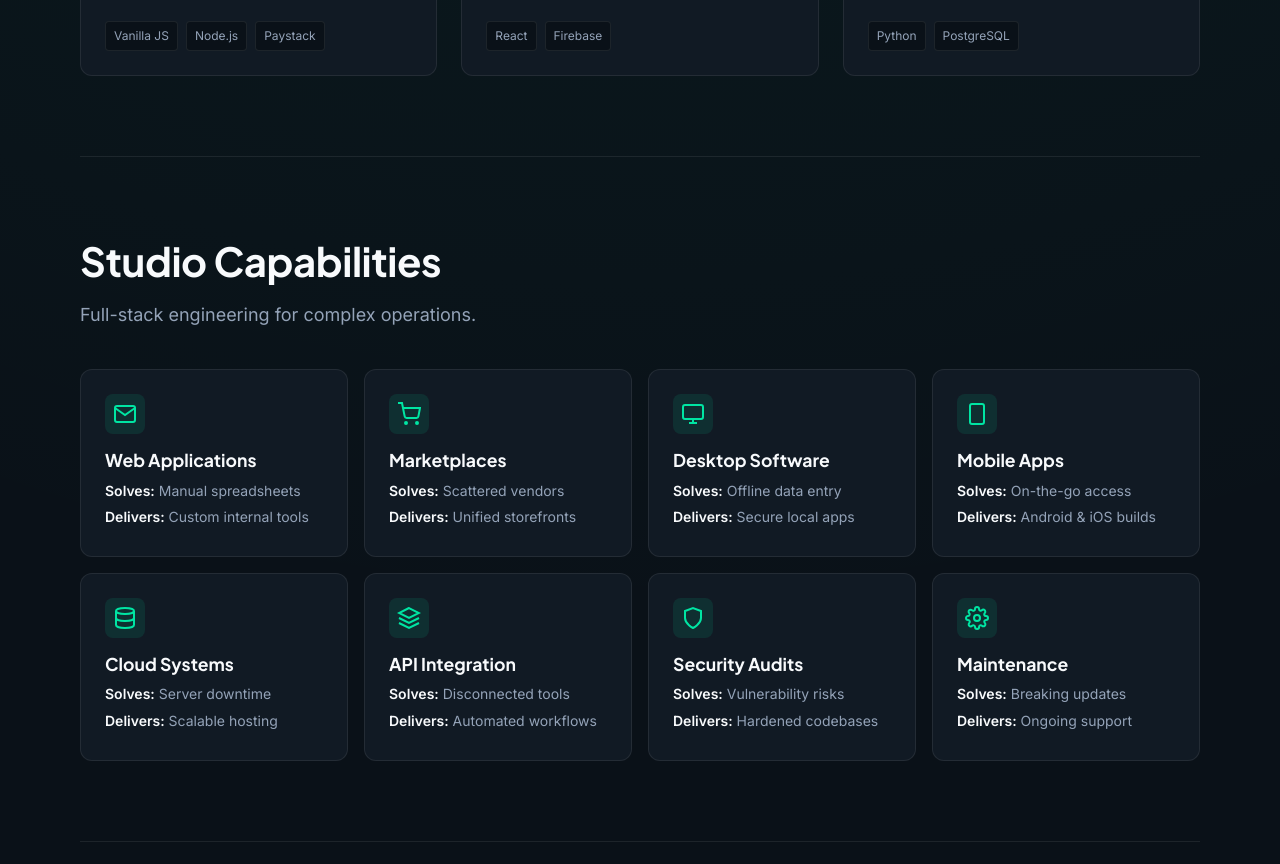
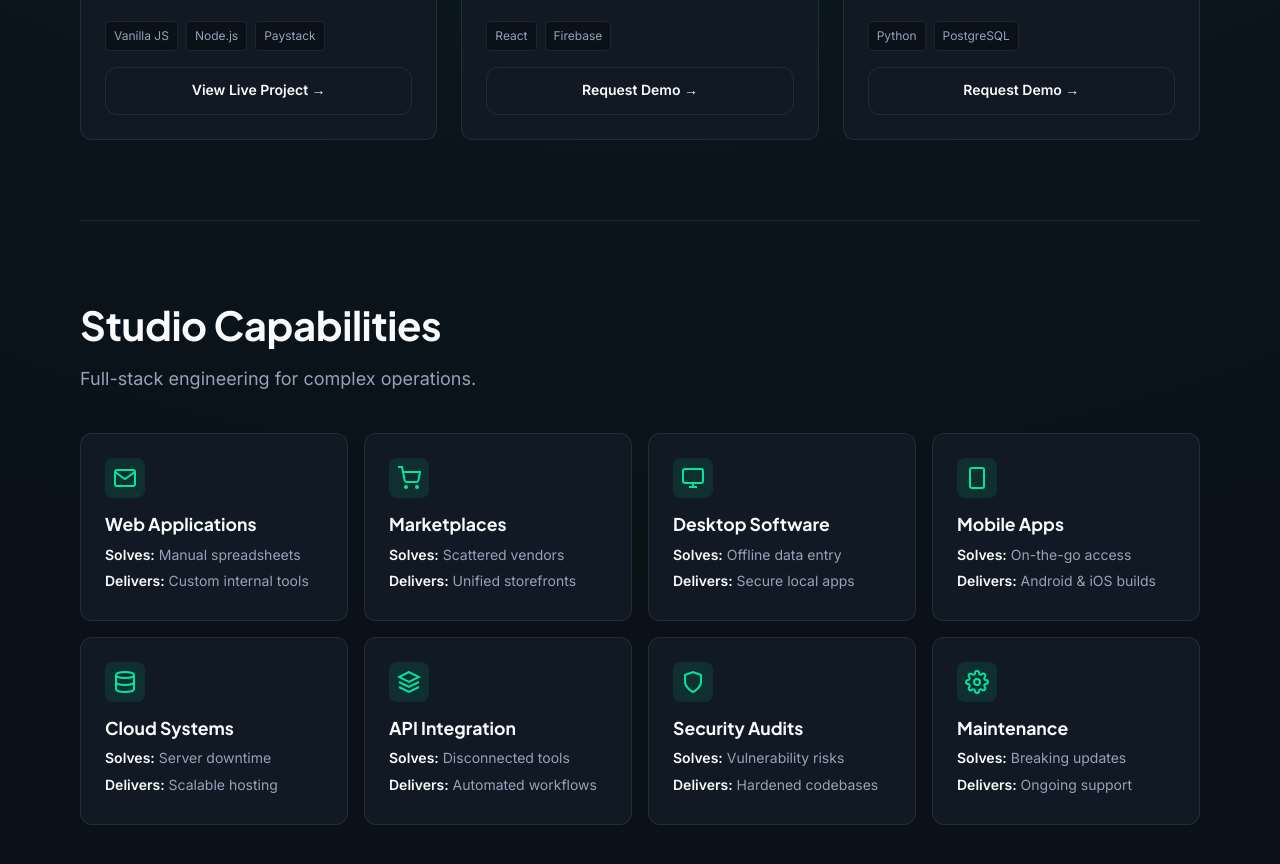
Before and after one commit to shehulhadi/about, a plain HTML site: page index.html in a window 1280 px wide. Shown: the part 1332-2196 px from the top of the page. Drawn offline with Linux system fonts and the light colour scheme.

Commit message:
Add clear action buttons to project cards

```diff
--- a/index.html
+++ b/index.html
@@ -368,6 +368,7 @@
             <span>Node.js</span>
             <span>Paystack</span>
           </div>
+<a href="https://shehulhadi.github.io/pxdynasty/" target="_blank" rel="noopener" class="btn btn-secondary" style="margin-top: 16px; width: 100%; font-size: 0.875rem;">View Live Project &rarr;</a>
         </article>
 
         <!-- Matric -->
@@ -400,6 +401,7 @@
             <span>React</span>
             <span>Firebase</span>
           </div>
+<a href="https://wa.me/2349063200718?text=I%20would%20like%20a%20demo%20of%20Matric" target="_blank" rel="noopener" class="btn btn-secondary" style="margin-top: 16px; width: 100%; font-size: 0.875rem;">Request Demo &rarr;</a>
         </article>
 
         <!-- LegisCore -->
@@ -432,6 +434,7 @@
             <span>Python</span>
             <span>PostgreSQL</span>
           </div>
+<a href="https://wa.me/2349063200718?text=I%20would%20like%20a%20demo%20of%20LegisCore" target="_blank" rel="noopener" class="btn btn-secondary" style="margin-top: 16px; width: 100%; font-size: 0.875rem;">Request Demo &rarr;</a>
         </article>
       </div>
     </section>
```
